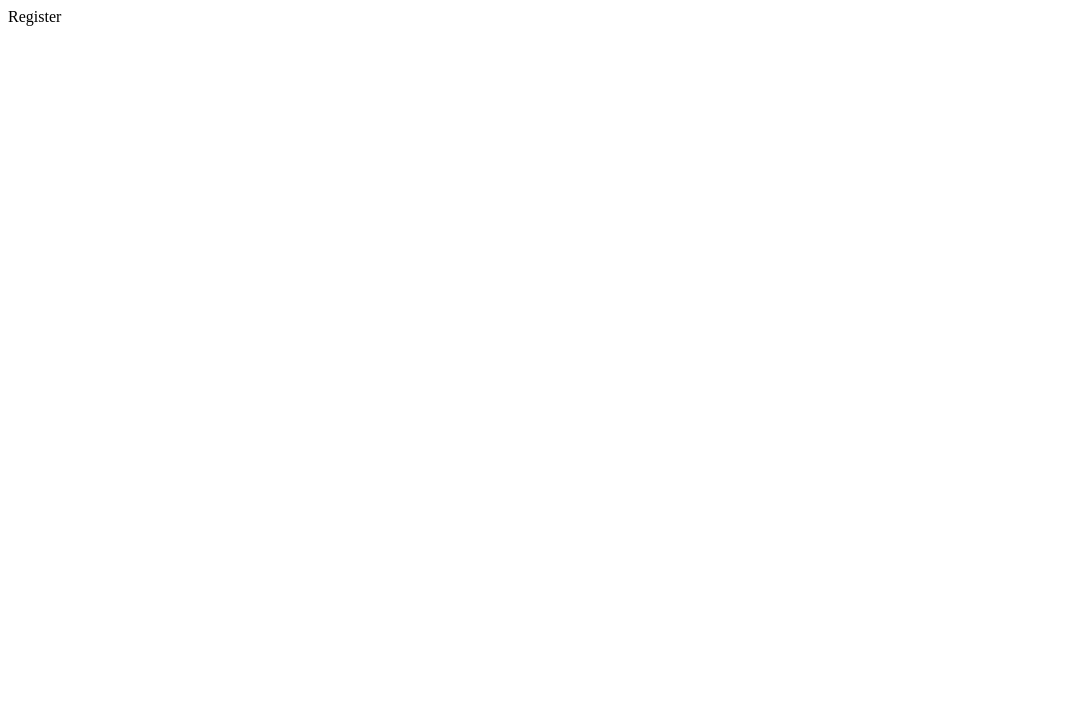
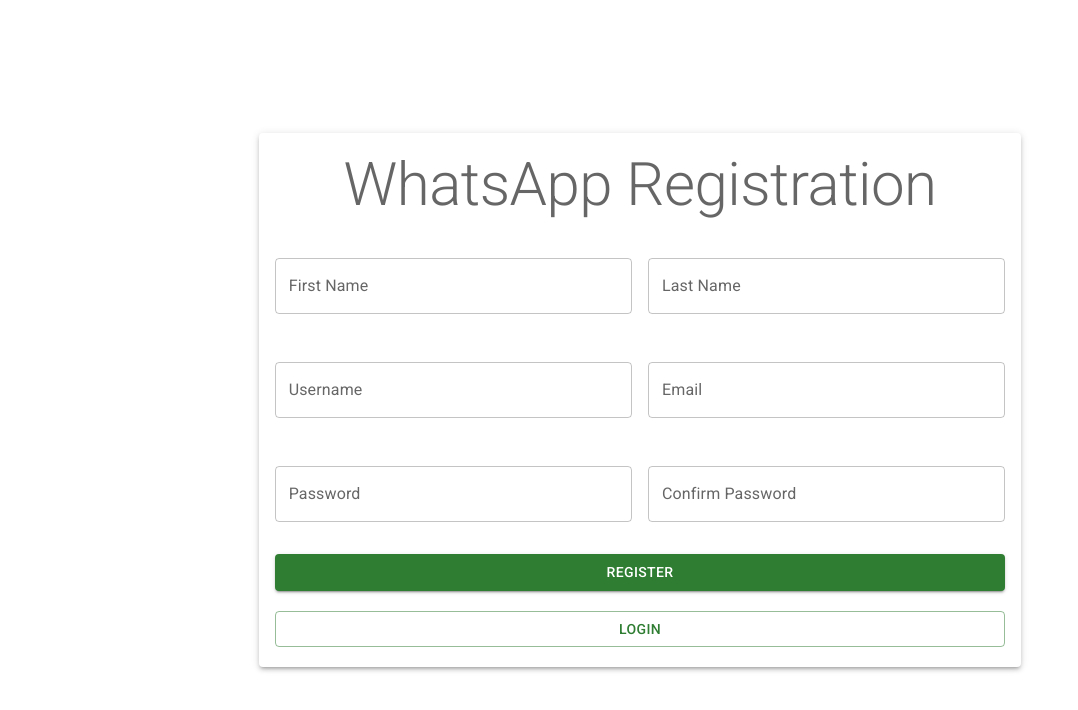
Before and after one commit to hsattar/strive-bw-4, a React (Create React App) app: page /register in a window 1280 px wide. Shown: the top 710 px of the page, without its empty margins (0-1078 px from the left). Built offline with nearby package versions, Linux system fonts and the light colour scheme.

Commit message:
added registration page and state

```diff
--- a/src/components/Login.tsx
+++ b/src/components/Login.tsx
@@ -6,6 +6,7 @@ import TextField from '@mui/material/TextField'
 import Typography from '@mui/material/Typography'
 import Button from '@mui/material/Button'
 import { useNavigate } from 'react-router-dom'
+import { useState } from 'react'
 
 const Item = styled(Paper)(({ theme }) => ({
   backgroundColor: theme.palette.mode === 'dark' ? '#1A2027' : '#fff',
@@ -18,17 +19,47 @@ const Item = styled(Paper)(({ theme }) => ({
 export default function Login() {
 
     const navigate = useNavigate()
+    const [userCredentials, setUserCredentials] = useState<IUserCredentials>({
+        username: '',
+        password: ''
+    })
 
     return (
-    <Container maxWidth="lg" style={{ minHeight: '80vh', display: 'flex', justifyContent: 'center', alignItems: 'center' }}>
+    <Container maxWidth="lg" style={{ minHeight: '98vh', display: 'flex', justifyContent: 'center', alignItems: 'center' }}>
         <Grid container spacing={2} style={{ display: 'flex', justifyContent: 'center', alignItems: 'center'}}>
             <Grid item xs={12} md={8}>
                 <Item elevation={3}>
                     <Typography variant="h2" gutterBottom>WhatsApp Login</Typography>
-                    <TextField label="Username" variant="outlined" fullWidth style={{ margin: "1rem 0"}}/>
-                    <TextField label="Password" variant="outlined" type="password" fullWidth style={{ margin: "1rem 0"}}/>
-                    <Button variant="contained" fullWidth color="success" style={{ margin: "1rem 0"}}>Login</Button>
-                    <Button onClick={() => navigate('/register')} variant="outlined" fullWidth color="success" style={{ margin: "0.25rem 0"}}>Register</Button>
+                    <TextField
+                        label="Username"
+                        variant="outlined"
+                        fullWidth
+                        style={{ margin: "1rem 0"}}
+                    />
+                    <TextField
+                        label="Password"
+                        variant="outlined"
+                        type="password"
+                        fullWidth
+                        style={{ margin: "1rem 0"}}
+                    />
+                    <Button
+                        variant="contained"
+                        fullWidth
+                        color="success"
+                        style={{ margin: "1rem 0"}}
+                    >
+                        Login
+                    </Button>
+                    <Button
+                        onClick={() => navigate('/register')}
+                        variant="outlined"
+                        fullWidth
+                        color="success"
+                        style={{ margin: "0.25rem 0"}}
+                    >
+                        Register
+                    </Button>
                 </Item>
             </Grid>
         </Grid>
--- a/src/components/Register.tsx
+++ b/src/components/Register.tsx
@@ -1,5 +1,129 @@
-export default function Register() {
-  return (
-    <div>Register</div>
-  )
+import { styled } from '@mui/material/styles'
+import { Container } from "@mui/material"
+import Grid from '@mui/material/Grid'
+import Paper from '@mui/material/Paper'
+import TextField from '@mui/material/TextField'
+import Typography from '@mui/material/Typography'
+import Button from '@mui/material/Button'
+import { useNavigate } from 'react-router-dom'
+import { useState } from 'react'
+
+const Item = styled(Paper)(({ theme }) => ({
+  backgroundColor: theme.palette.mode === 'dark' ? '#1A2027' : '#fff',
+  ...theme.typography.body2,
+  padding: theme.spacing(2),
+  textAlign: 'center',
+  color: theme.palette.text.secondary,
+}))
+
+export default function Login() {
+
+    const navigate = useNavigate()
+    const [userDetails, setUserDetails] =useState<IUserDetails>({
+        firstName: '',
+        lastName: '',
+        username: '',
+        email: '',
+        password: '',
+        confirmPassword: ''
+    })
+
+    const handleInput = (field: string, value: string) => {
+        setUserDetails({
+            ...userDetails,
+            [field]: value
+        })
+    }
+
+    return (
+    <Container maxWidth="lg" style={{ minHeight: '98vh', display: 'flex', justifyContent: 'center', alignItems: 'center' }}>
+        <Grid container spacing={2} style={{ display: 'flex', justifyContent: 'center', alignItems: 'center'}}>
+            <Grid item xs={12} md={8}>
+                <Item elevation={3}>
+                    <Typography variant="h2" gutterBottom>WhatsApp Registration</Typography>
+                    <Grid container spacing={2} >
+                        <Grid item xs={12} md={6} >
+                            <TextField
+                                label="First Name"
+                                 variant="outlined"
+                                 fullWidth
+                                 color="success"
+                                 style={{ margin: "1rem 0"}}
+                                 onChange={e => handleInput('firstName', e.target.value)}
+                                />
+                        </Grid>
+                        <Grid item xs={12} md={6} >
+                            <TextField
+                                label="Last Name"
+                                 variant="outlined"
+                                 fullWidth
+                                 color="success"
+                                 style={{ margin: "1rem 0"}}
+                                 onChange={e => handleInput('lastName', e.target.value)}
+                                />
+                        </Grid>
+                        <Grid item xs={12} md={6} >
+                            <TextField
+                                label="Username"
+                                variant="outlined"
+                                fullWidth
+                                color="success"
+                                style={{ margin: "1rem 0"}}
+                                onChange={e => handleInput('username', e.target.value)}
+                            />
+                        </Grid>
+                        <Grid item xs={12} md={6} >
+                            <TextField
+                                label="Email"
+                                variant="outlined"
+                                fullWidth
+                                color="success"
+                                style={{ margin: "1rem 0"}}
+                                onChange={e => handleInput('email', e.target.value)}
+                            />
+                        </Grid>
+                        <Grid item xs={12} md={6} >
+                            <TextField
+                                label="Password"
+                                variant="outlined"
+                                type="password"
+                                fullWidth
+                                color="success"
+                                style={{ margin: "1rem 0"}}
+                                onChange={e => handleInput('password', e.target.value)}
+                            />
+                        </Grid>
+                        <Grid item xs={12} md={6} >
+                            <TextField
+                                label="Confirm Password"
+                                 variant="outlined"
+                                 type="password"
+                                 fullWidth
+                                 color="success"
+                                 style={{ margin: "1rem 0"}}
+                                 onChange={e => handleInput('confirmPassword', e.target.value)}
+                                />
+                        </Grid>
+                    </Grid>
+                    <Button
+                        variant="contained"
+                        fullWidth color="success"
+                        style={{ margin: "1rem 0"}}
+                    >
+                    Register
+                    </Button>
+                    <Button
+                        onClick={() => navigate('/login')}
+                        variant="outlined"
+                        fullWidth
+                        color="success"
+                        style={{ margin: "0.25rem 0"}}
+                    >
+                    Login
+                    </Button>
+                </Item>
+            </Grid>
+        </Grid>
+    </Container>
+    )
 }
```
Also changed, not shown: src/types/index.d.ts (added, +11 -0 lines).
